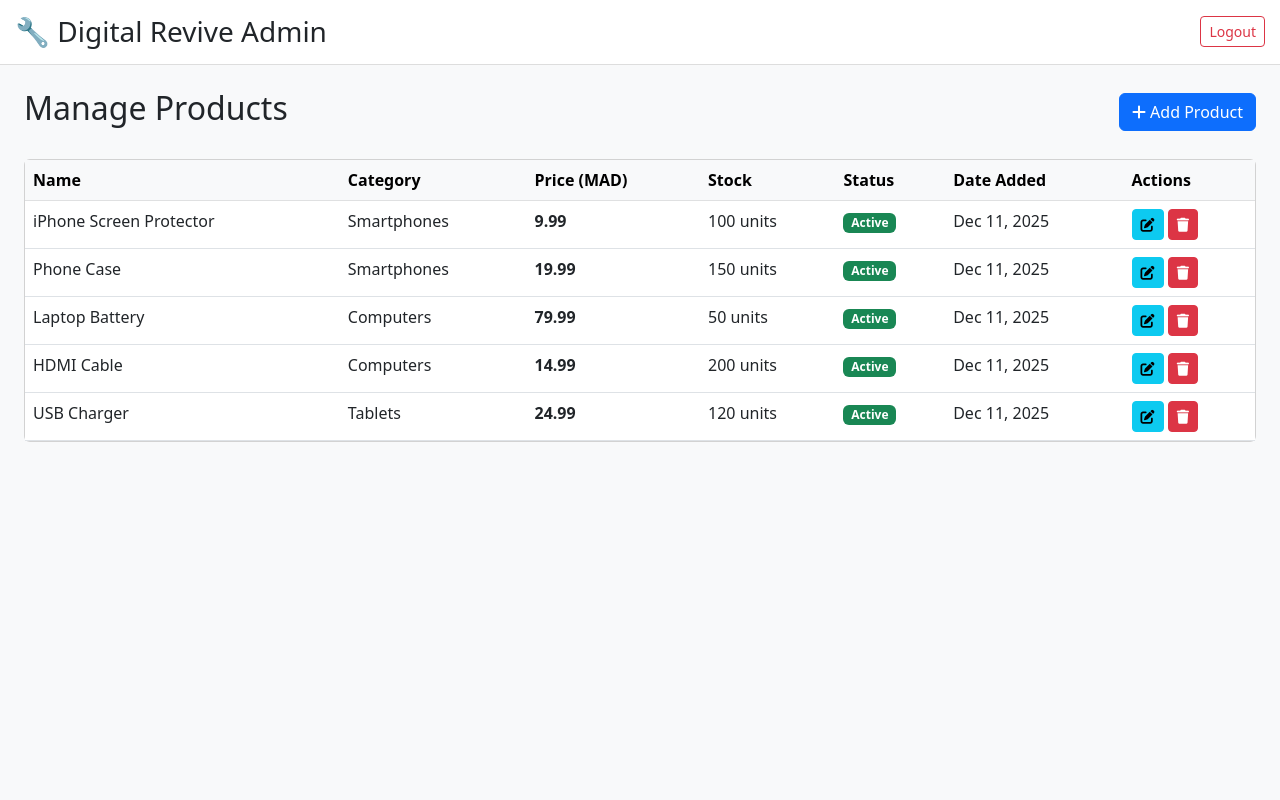
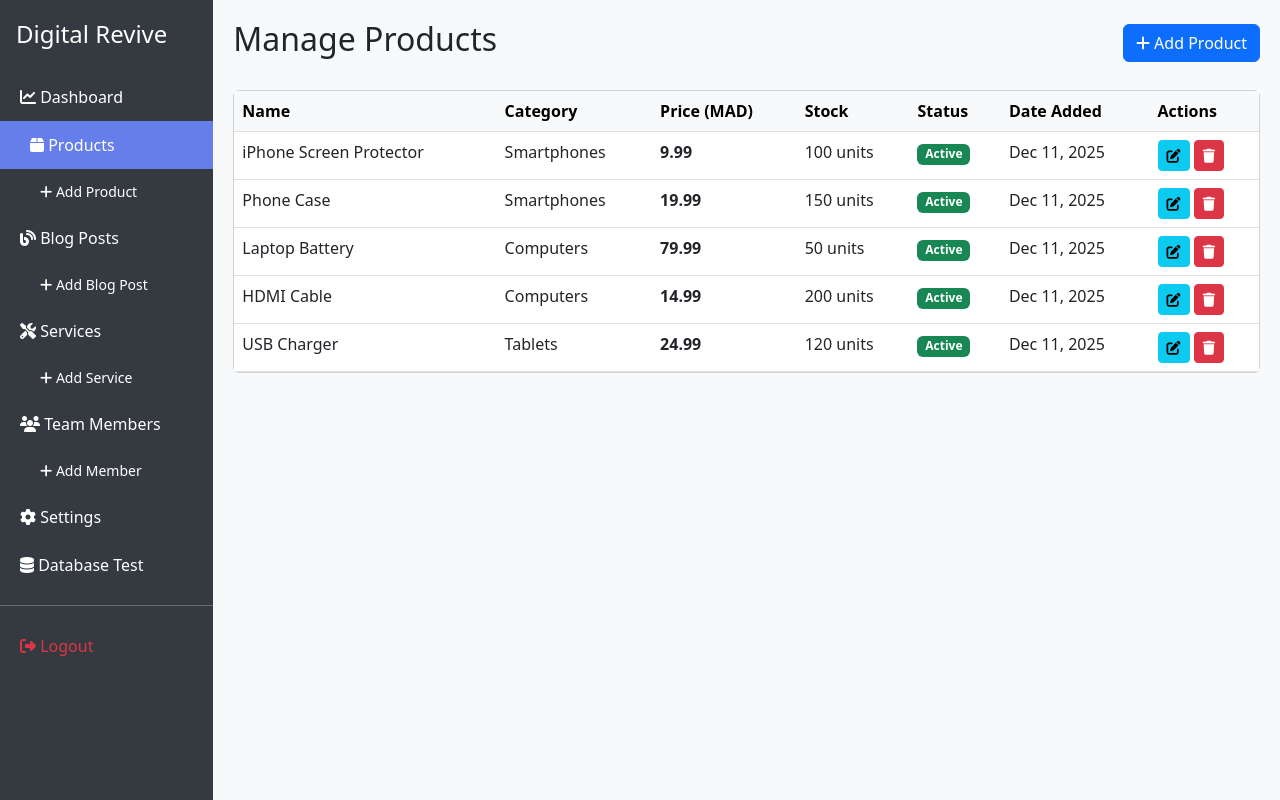
Before and after one commit to tunlocking/digital-revive-website, a PHP site: page /digital-revive-website/admin/pages/products.php in a window 1280 px wide. Run offline with PHP 8.4, Linux system fonts and the light colour scheme; a user stored in the database is signed in; data comes from the database, SQL or seed files in the repository.

Commit message:
Fix: Standardize admin session checks to use admin_id across all pages

```diff
--- a/admin/pages/add_service.php
+++ b/admin/pages/add_service.php
@@ -3,7 +3,7 @@ session_start();
 require_once '../../config/db.php';
 
 // Check admin access
-if (!isset($_SESSION['user_id']) || $_SESSION['role'] !== 'admin') {
+if (!isset($_SESSION['admin_id'])) {
     header('Location: login.php');
     exit;
 }
--- a/admin/pages/add_team_member.php
+++ b/admin/pages/add_team_member.php
@@ -3,7 +3,7 @@ session_start();
 require_once '../../config/db.php';
 
 // Check admin access
-if (!isset($_SESSION['user_id']) || $_SESSION['role'] !== 'admin') {
+if (!isset($_SESSION['admin_id'])) {
     header('Location: login.php');
     exit;
 }
--- a/admin/pages/edit_service.php
+++ b/admin/pages/edit_service.php
@@ -3,7 +3,7 @@ session_start();
 require_once '../../config/db.php';
 
 // Check admin access
-if (!isset($_SESSION['user_id']) || $_SESSION['role'] !== 'admin') {
+if (!isset($_SESSION['admin_id'])) {
     header('Location: login.php');
     exit;
 }
--- a/admin/pages/edit_team_member.php
+++ b/admin/pages/edit_team_member.php
@@ -3,7 +3,7 @@ session_start();
 require_once '../../config/db.php';
 
 // Check admin access
-if (!isset($_SESSION['user_id']) || $_SESSION['role'] !== 'admin') {
+if (!isset($_SESSION['admin_id'])) {
     header('Location: login.php');
     exit;
 }
--- a/admin/pages/products.php
+++ b/admin/pages/products.php
@@ -62,20 +62,91 @@ if ($_SERVER['REQUEST_METHOD'] == 'POST' && isset($_POST['action']) && $_POST['a
         body {
             background-color: #f8f9fa;
         }
-        .navbar-custom {
-            background: white;
-            border-bottom: 1px solid #ddd;
-            padding: 15px;
+        .sidebar {
+            background-color: #343a40;
+            min-height: 100vh;
+            padding: 20px 0;
+            position: fixed;
+            top: 0;
+            left: 0;
+            width: 16.666%;
+        }
+        .sidebar a {
+            color: #fff;
+            text-decoration: none;
+            padding: 12px 20px;
+            display: block;
+            transition: all 0.3s;
+        }
+        .sidebar a:hover, .sidebar a.active {
+            background-color: #667eea;
+            padding-left: 30px;
+        }
+        .main-content {
+            margin-left: 16.666%;
+            padding: 20px;
         }
     </style>
 </head>
 <body>
-    <nav class="navbar-custom d-flex justify-content-between align-items-center">
-        <h3 class="mb-0">🔧 Digital Revive Admin</h3>
-        <button class="btn btn-outline-danger btn-sm" onclick="location.href='logout.php'">Logout</button>
-    </nav>
+    <!-- Sidebar -->
+    <div class="sidebar">
+        <h4 class="text-white px-3 mb-4">Digital Revive</h4>
 
-    <div class="container-fluid p-4">
+        <!-- Main -->
+        <a href="dashboard.php">
+            <i class="fas fa-chart-line"></i> Dashboard
+        </a>
+
+        <!-- Products -->
+        <a href="products.php" class="active">
+            <i class="fas fa-box"></i> Products
+        </a>
+        <a href="add_product.php" style="padding-left: 40px; font-size: 14px;">
+            <i class="fas fa-plus"></i> Add Product
+        </a>
+
+        <!-- Blog -->
+        <a href="blog.php">
+            <i class="fas fa-blog"></i> Blog Posts
+        </a>
+        <a href="add_blog.php" style="padding-left: 40px; font-size: 14px;">
+            <i class="fas fa-plus"></i> Add Blog Post
+        </a>
+
+        <!-- Services -->
+        <a href="services.php">
+            <i class="fas fa-tools"></i> Services
+        </a>
+        <a href="add_service.php" style="padding-left: 40px; font-size: 14px;">
+            <i class="fas fa-plus"></i> Add Service
+        </a>
+
+        <!-- Team -->
+        <a href="team.php">
+            <i class="fas fa-users"></i> Team Members
+        </a>
+        <a href="add_team_member.php" style="padding-left: 40px; font-size: 14px;">
+            <i class="fas fa-plus"></i> Add Member
+        </a>
+
+        <!-- Settings -->
+        <a href="settings.php">
+            <i class="fas fa-cog"></i> Settings
+        </a>
+
+        <!-- Database -->
+        <a href="db-test.php">
+            <i class="fas fa-database"></i> Database Test
+        </a>
+
+        <hr class="text-white">
+        <a href="logout.php" class="text-danger">
+            <i class="fas fa-sign-out-alt"></i> Logout
+        </a>
+    </div>
+
+    <div class="main-content">
         <div class="d-flex justify-content-between align-items-center mb-4">
             <h2>Manage Products</h2>
             <a href="add_product.php" class="btn btn-primary">
@@ -168,7 +239,7 @@ if ($_SERVER['REQUEST_METHOD'] == 'POST' && isset($_POST['action']) && $_POST['a
                 </nav>
             <?php endif; ?>
         <?php endif; ?>
-    </div>
+    </div> <!-- main-content -->
 
     <script src="https://cdn.jsdelivr.net/npm/bootstrap@5.3.0/dist/js/bootstrap.bundle.min.js"></script>
 </body>
--- a/admin/pages/services.php
+++ b/admin/pages/services.php
@@ -3,7 +3,7 @@ session_start();
 require_once '../../config/db.php';
 
 // Check admin access
-if (!isset($_SESSION['user_id']) || $_SESSION['role'] !== 'admin') {
+if (!isset($_SESSION['admin_id'])) {
     header('Location: login.php');
     exit;
 }
--- a/admin/pages/settings.php
+++ b/admin/pages/settings.php
@@ -3,7 +3,7 @@ session_start();
 require_once '../../config/db.php';
 
 // Check admin access
-if (!isset($_SESSION['user_id']) || $_SESSION['role'] !== 'admin') {
+if (!isset($_SESSION['admin_id'])) {
     header('Location: login.php');
     exit;
 }
--- a/admin/pages/team.php
+++ b/admin/pages/team.php
@@ -3,7 +3,7 @@ session_start();
 require_once '../../config/db.php';
 
 // Check admin access
-if (!isset($_SESSION['user_id']) || $_SESSION['role'] !== 'admin') {
+if (!isset($_SESSION['admin_id'])) {
     header('Location: login.php');
     exit;
 }
```
Also changed, not shown: GITHUB_DEPLOYMENT.md (+3 -1 lines), admin/pages/add_product.php (+20 -14 lines), admin/pages/blog.php (+35 -0 lines), admin/pages/dashboard.php (+35 -0 lines).
